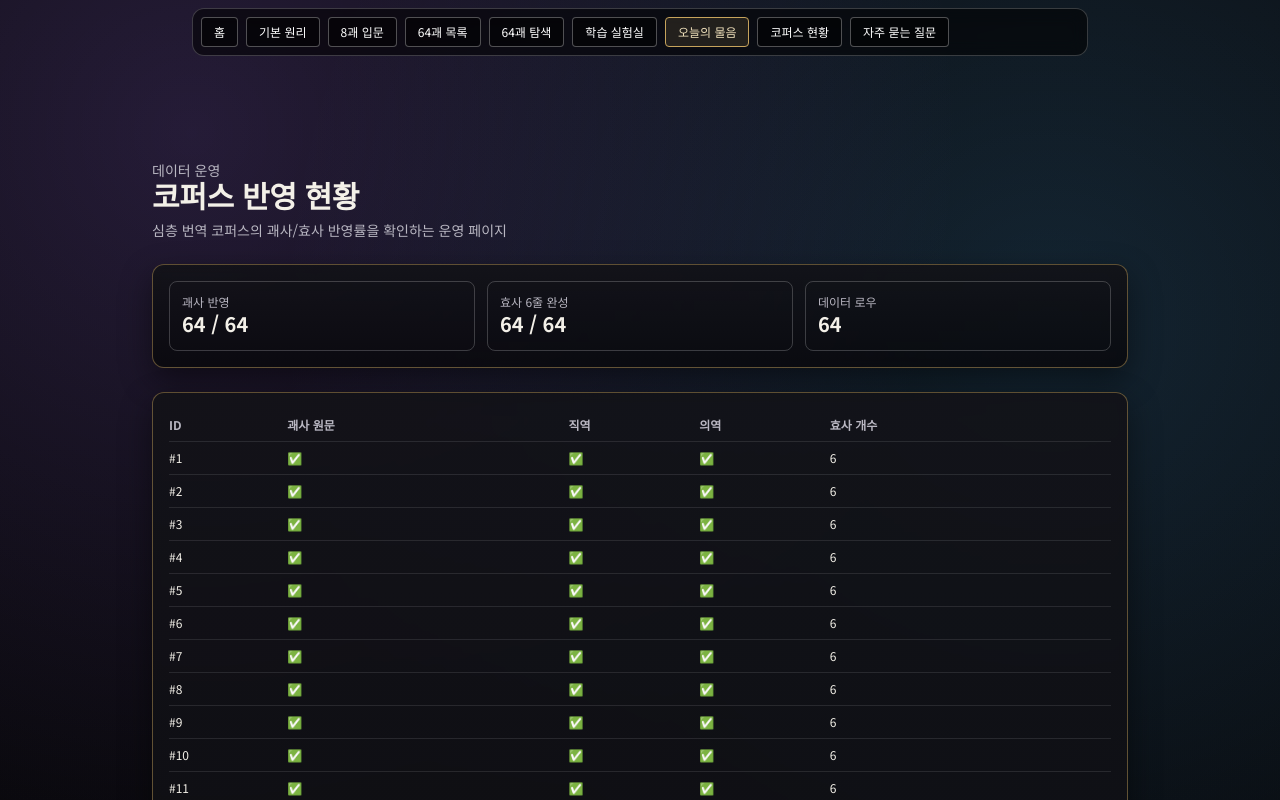
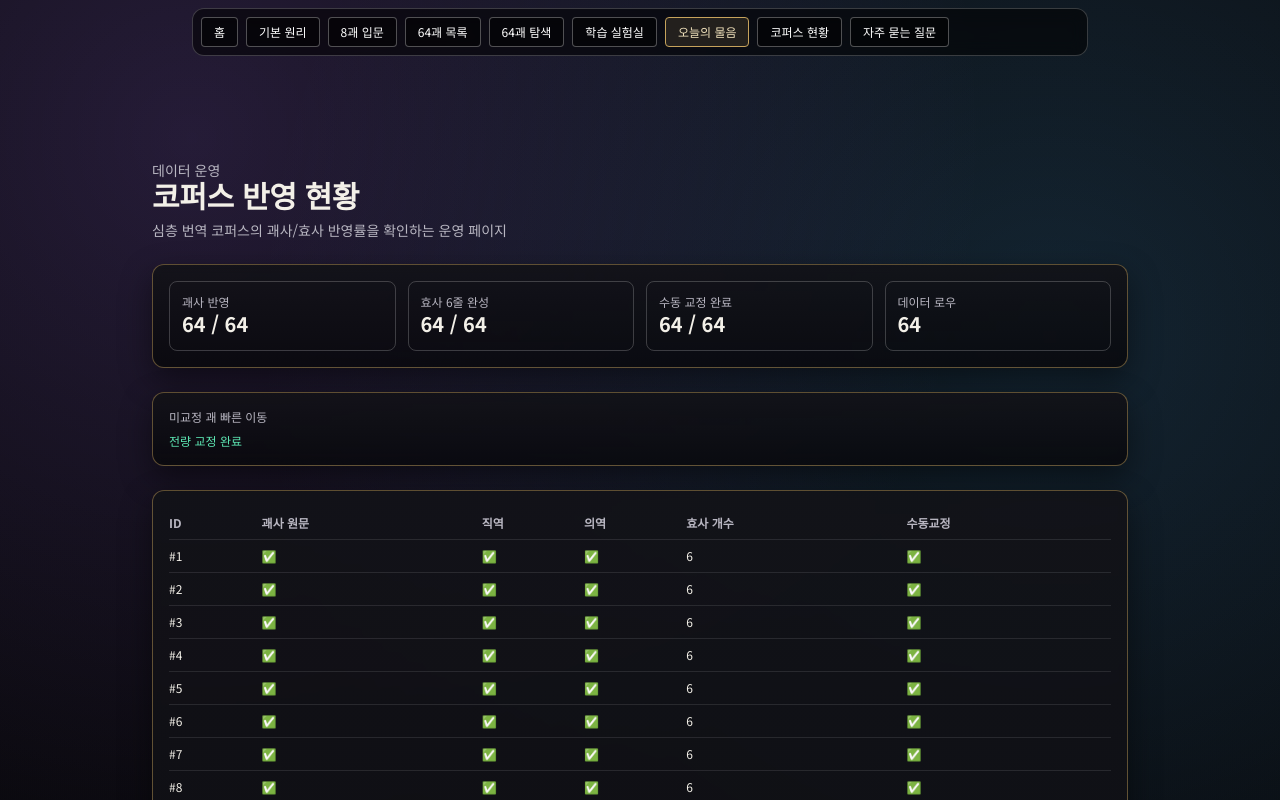
Before and after one commit to kinddragon1224/iching-learning-web, a Next.js app: page /corpus in a window 1280 px wide. Shown: the top 800 px of the page. Built offline with nearby package versions, Linux system fonts and the light colour scheme.

Commit message:
feat: 코퍼스 현황판 강화(수동교정 진행률/미교정 바로가기)

```diff
--- a/app/corpus/page.tsx
+++ b/app/corpus/page.tsx
@@ -11,6 +11,11 @@ export default function CorpusStatusPage() {
   const rows = ((corpus as { hexagrams?: Row[] }).hexagrams ?? []).slice().sort((a, b) => a.id - b.id);
   const doneGua = rows.filter((r) => r.gua_text?.original || r.gua_text?.literal_ko || r.gua_text?.interpretive_ko).length;
   const doneLines = rows.filter((r) => (r.lines ?? []).length >= 6).length;
+  const reviewed = rows.filter((r) => {
+    const allLineReviewed = (r.lines ?? []).every((l) => ((l as unknown as { notes?: string[] }).notes?.[0] ?? "").startsWith("manual-reviewed"));
+    const gNote = ((r.gua_text as unknown as { notes?: string[] })?.notes?.[0] ?? "");
+    return allLineReviewed && gNote.startsWith("manual-reviewed");
+  }).length;
 
   return (
     <main className="mx-auto max-w-5xl space-y-6 p-6 pt-24">
@@ -21,7 +26,7 @@ export default function CorpusStatusPage() {
       </header>
 
       <section className="paper-panel rounded-xl p-4 text-sm">
-        <div className="grid gap-3 sm:grid-cols-3">
+        <div className="grid gap-3 sm:grid-cols-4">
           <div className="rounded-lg border border-white/20 p-3">
             <p className="text-xs text-[var(--text-muted)]">괘사 반영</p>
             <p className="text-xl font-semibold">{doneGua} / 64</p>
@@ -31,9 +36,31 @@ export default function CorpusStatusPage() {
             <p className="text-xl font-semibold">{doneLines} / 64</p>
           </div>
           <div className="rounded-lg border border-white/20 p-3">
+            <p className="text-xs text-[var(--text-muted)]">수동 교정 완료</p>
+            <p className="text-xl font-semibold">{reviewed} / 64</p>
+          </div>
+          <div className="rounded-lg border border-white/20 p-3">
             <p className="text-xs text-[var(--text-muted)]">데이터 로우</p>
             <p className="text-xl font-semibold">{rows.length}</p>
           </div>
+        </div>
+      </section>
+
+      <section className="paper-panel rounded-xl p-4 text-xs">
+        <p className="text-[var(--text-muted)] mb-2">미교정 괘 빠른 이동</p>
+        <div className="flex flex-wrap gap-2">
+          {rows
+            .filter((r) => {
+              const allLineReviewed = (r.lines ?? []).every((l) => ((l as unknown as { notes?: string[] }).notes?.[0] ?? "").startsWith("manual-reviewed"));
+              const gNote = ((r.gua_text as unknown as { notes?: string[] })?.notes?.[0] ?? "");
+              return !(allLineReviewed && gNote.startsWith("manual-reviewed"));
+            })
+            .map((r) => (
+              <Link key={`pending-${r.id}`} href={`/hexagram/${r.id}`} className="rounded-full border border-amber-300/40 px-2 py-1">
+                #{r.id}
+              </Link>
+            ))}
+          {reviewed === 64 ? <span className="text-emerald-300">전량 교정 완료</span> : null}
         </div>
       </section>
 
@@ -46,6 +73,7 @@ export default function CorpusStatusPage() {
               <th className="py-2">직역</th>
               <th className="py-2">의역</th>
               <th className="py-2">효사 개수</th>
+              <th className="py-2">수동교정</th>
             </tr>
           </thead>
           <tbody>
@@ -56,6 +84,7 @@ export default function CorpusStatusPage() {
                 <td className="py-2">{r.gua_text?.literal_ko ? "✅" : "-"}</td>
                 <td className="py-2">{r.gua_text?.interpretive_ko ? "✅" : "-"}</td>
                 <td className="py-2">{(r.lines ?? []).length}</td>
+                <td className="py-2">{(((r.gua_text as unknown as { notes?: string[] })?.notes?.[0] ?? "").startsWith("manual-reviewed") && (r.lines ?? []).every((l) => ((l as unknown as { notes?: string[] }).notes?.[0] ?? "").startsWith("manual-reviewed"))) ? "✅" : "-"}</td>
               </tr>
             ))}
           </tbody>
```
Also changed, not shown: data/hexagram_corpus.generated.json.
